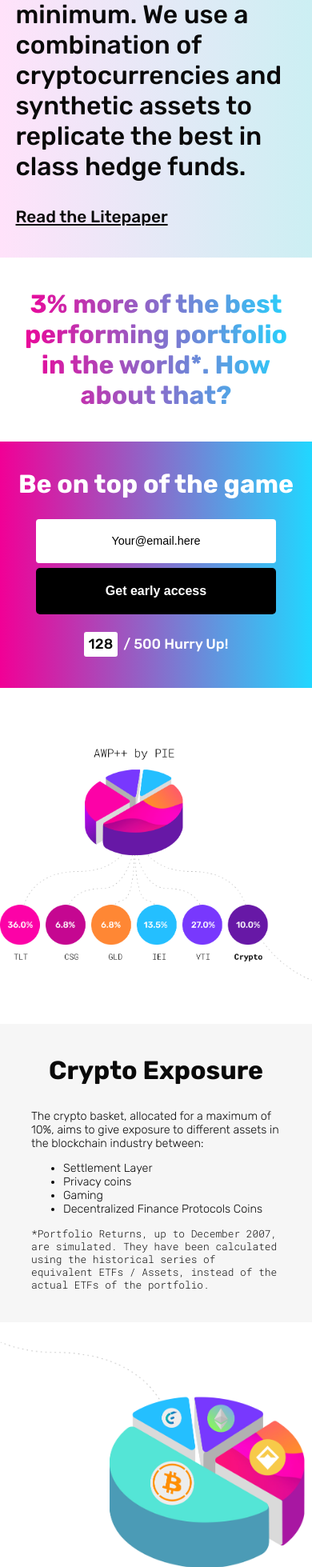
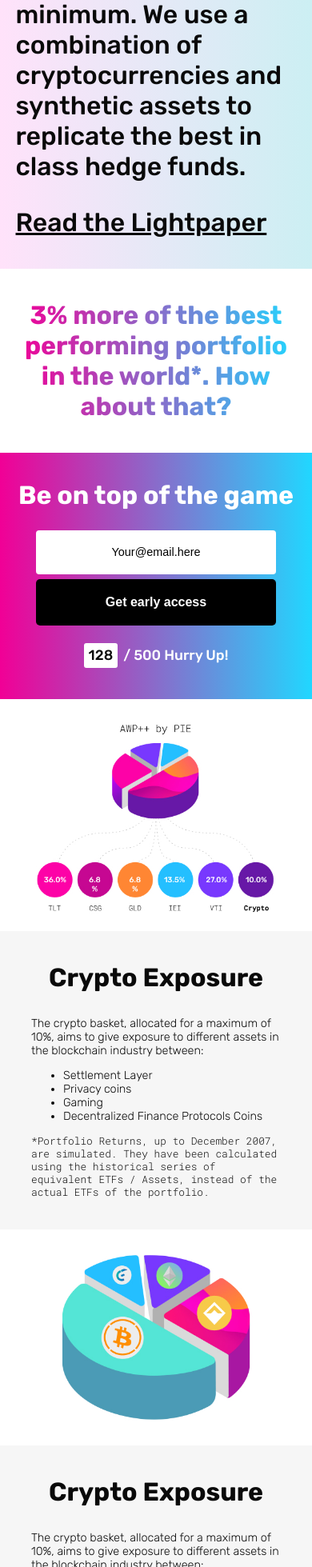
Before and after one commit to pie-dao/frontend, a React (Create React App) app: page / in a window 390 px wide. Shown: the part 1253-3212 px from the top of the page at 80% size. Built offline with nearby package versions, Linux system fonts and the light colour scheme.

Commit message:
mobile pics for featuers component

```diff
--- a/src/Components/Features.js
+++ b/src/Components/Features.js
@@ -105,7 +105,9 @@ const CryptoPortfolio = styled.div`
   background-repeat: no-repeat;
 
   @media (max-width: 768px) {
+    background-image: url("../img/cryptofolio-mobile.jpg");
     width: 100%;
+    height: 270px;
     background-position: center;
 
 
@@ -126,7 +128,9 @@ const AWPCrypto = styled.div`
   background-repeat: no-repeat;
 
   @media (max-width: 768px) {
+    background-image: url("../img/awpcrypto-mobile.jpg");
     width: 100%;
+    height: 270px;
     background-position: center;
   }
 `;
--- a/src/Components/GradienBgSection.js
+++ b/src/Components/GradienBgSection.js
@@ -34,7 +34,7 @@ font-size: var(--text-big);
 
 
   @media (max-width: 768px) {
-    font-size: var(--text-medium-mobile);
+    font-size: var(--text-ratherbig-mobile);
   }
 `;
 
@@ -48,7 +48,7 @@ const GradienBgSection = props => {
 We are changing this by making the best wealth creation strategies accessible to everyone, with no minimum.
 
 We use a combination of cryptocurrencies and synthetic assets to replicate the best in class hedge funds.<p></p>
-<A href="#">Read the Litepaper</A>
+<A href="#">Read the Lightpaper</A>
   </Text>
       </Container>
     );
```
Also changed, not shown: public/img/awpcrypto-mobile.jpg (added), public/img/cryptofolio-mobile.jpg (added).
